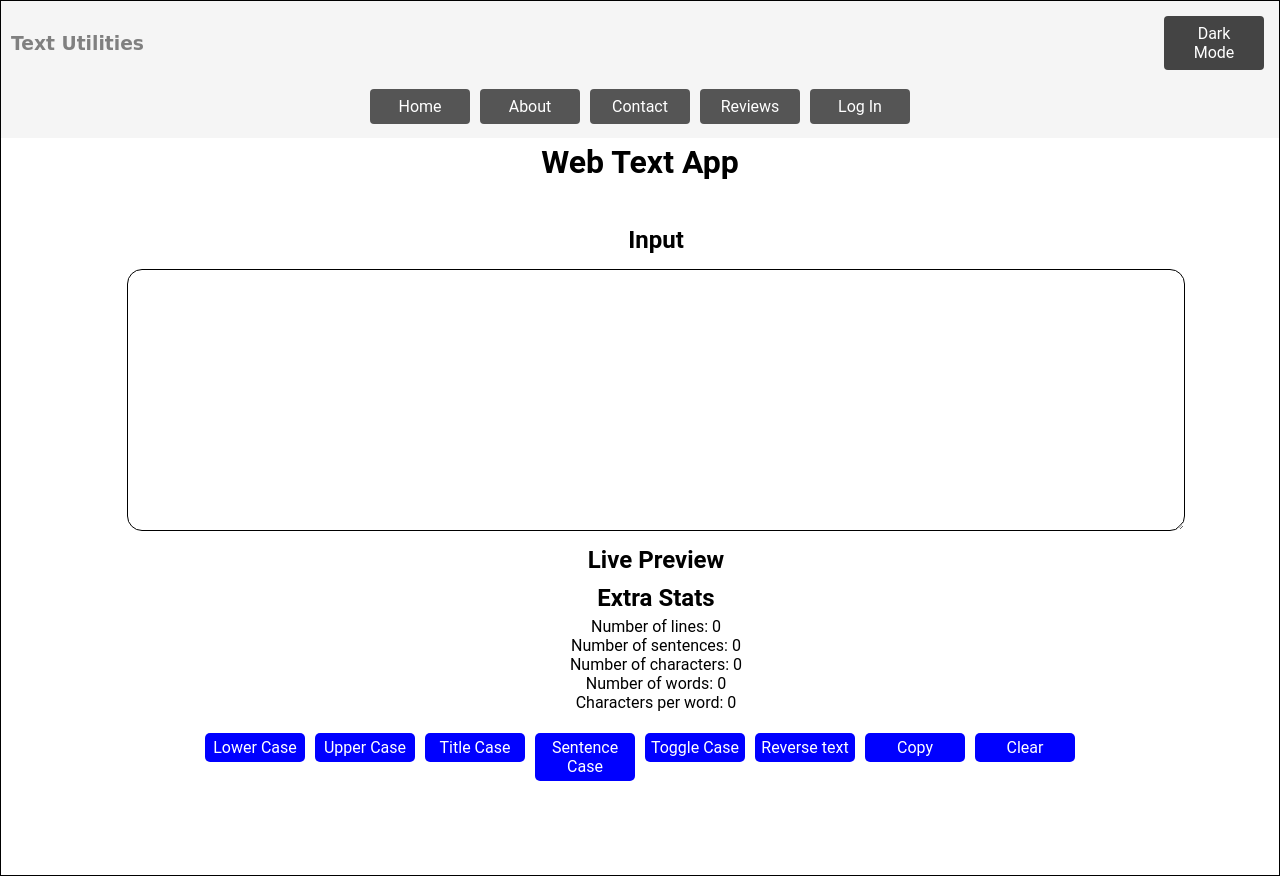
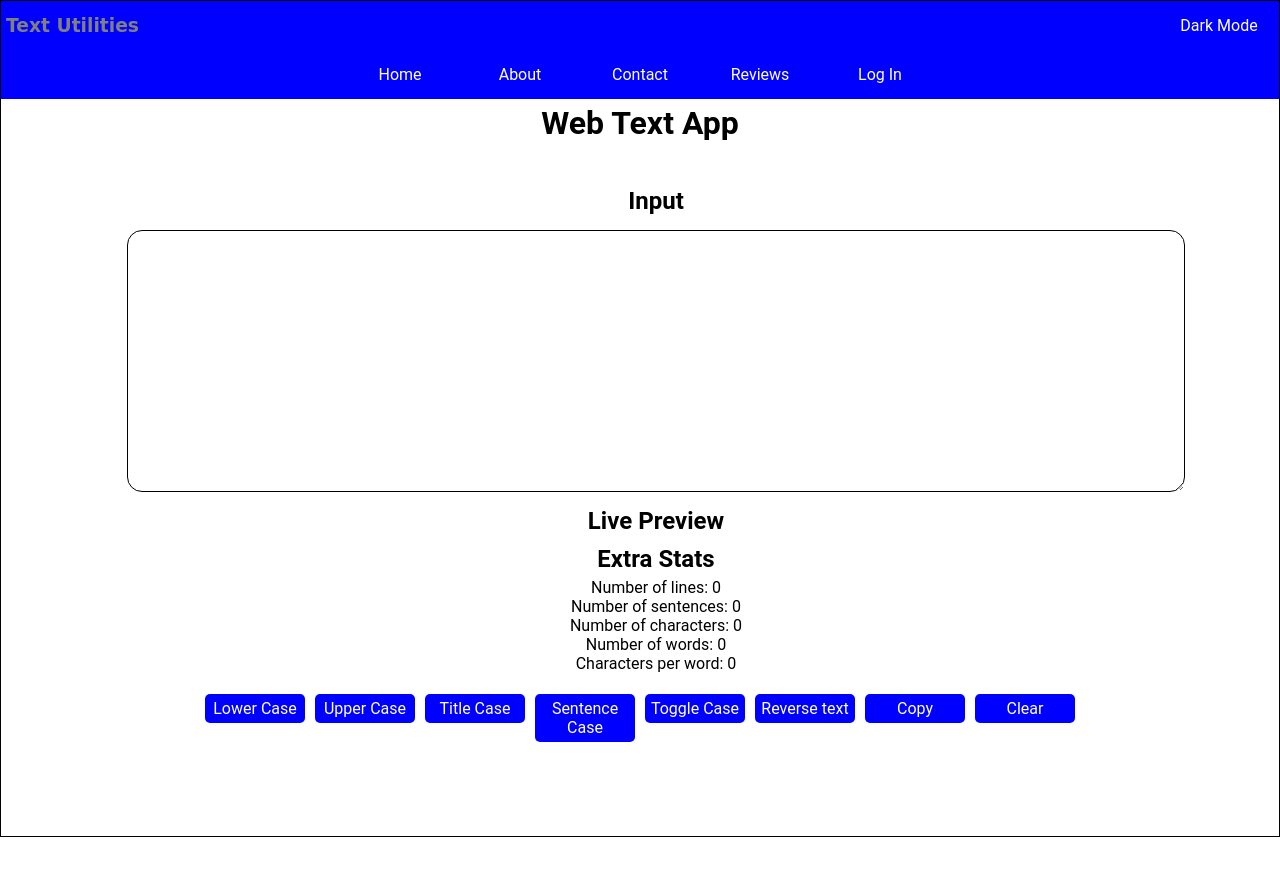
Before and after one commit to hrutavmodha/text-utility, a React (Create React App) app in the folder frontend/: page / in a window 1280 px wide. After the commit the page ends 837 px from the top, so only its background shows below. Built offline with nearby package versions, Linux system fonts and the light colour scheme.

Commit message:
Matched the color combination for navbar

```diff
--- a/frontend/src/App.js
+++ b/frontend/src/App.js
@@ -13,8 +13,9 @@ function App() {
 		container: {
 			display: "flex",
 			flexDirection: "column",
-			padding: "10px",
-			backgroundColor: mode ? "#222" : "#f5f5f5",
+			padding: "5px",
+			backgroundColor: mode ? "darkBlue" : "blue",
+            zIndex: 100
 		},
 		topRow: {
 			display: "flex",
@@ -27,21 +28,10 @@ function App() {
 			margin: 0,
 		},
 		navBtn: {
-			margin: "4px 0",
-			padding: "8px 12px",
-			backgroundColor: "#555",
+            padding: "5px",
+			backgroundColor: "none",
 			color: "#fff",
 			border: "none",
-			borderRadius: "4px",
-			cursor: "pointer",
-		},
-		darkBtn: {
-			padding: "8px 12px",
-			marginLeft: "10px",
-			backgroundColor: "#444",
-			color: "#fff",
-			border: "none",
-			borderRadius: "4px",
 			cursor: "pointer",
 		},
 		hamburger: {
@@ -59,12 +49,8 @@ function App() {
 				<div style={navbarStyles.topRow}>
 					<h3 style={navbarStyles.title}>Text Utilities</h3>
 					<div>
-						<button onClick={toggler} style={navbarStyles.darkBtn}>
-							{btn} Mode
-						</button>
-						<button onClick={toggleMenu} className="hamburger" style={navbarStyles.hamburger}>
-							&#9776;
-						</button>
+						<button onClick={toggler} style={navbarStyles.navBtn}>{btn} Mode</button>
+						<button onClick={toggleMenu} className="hamburger" style={navbarStyles.hamburger}>&#9776;</button>
 					</div>
 				</div>
 
```
